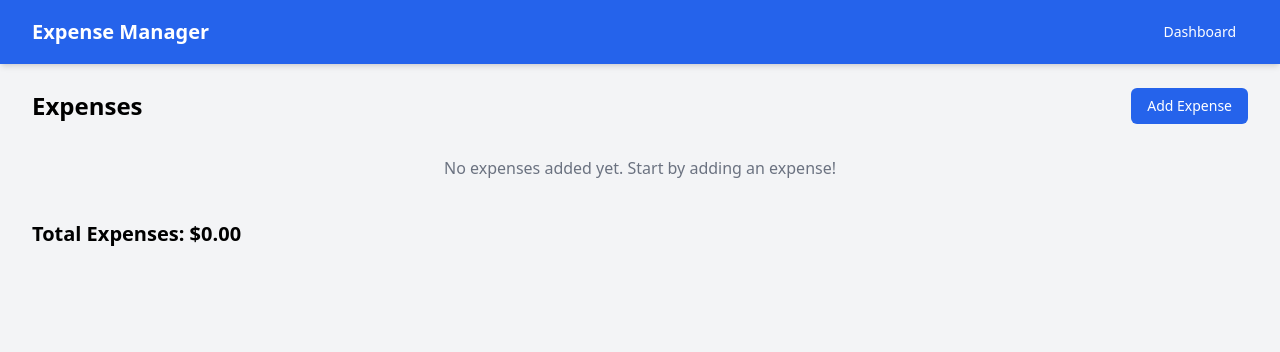
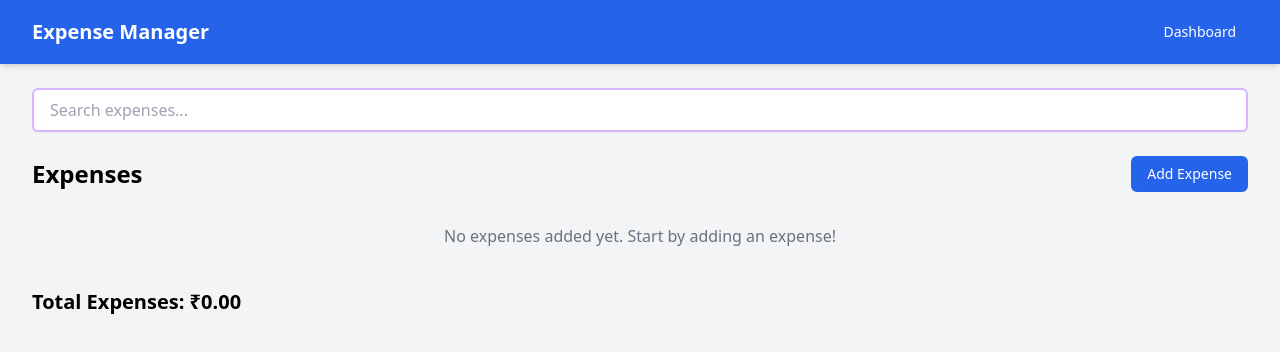
Before and after one commit to tapadar13/expense-management-app, a React (Vite) app: page / in a window 1280 px wide. Shown: the top 352 px of the page. Built offline with nearby package versions, Linux system fonts and the light colour scheme.

Commit message:
add search functionality to filter expenses by description

```diff
--- a/src/components/expenses/ExpenseItem.tsx
+++ b/src/components/expenses/ExpenseItem.tsx
@@ -22,7 +22,7 @@ const ExpenseItem: React.FC<ExpenseItemProps> = ({
         </p>
       </div>
       <div className="flex items-center space-x-2">
-        <span className="text-lg font-bold">${expense.amount.toFixed(2)}</span>
+        <span className="text-lg font-bold">₹{expense.amount.toFixed(2)}</span>
         <Button variant="secondary" onClick={() => onEdit(expense)}>
           Edit
         </Button>
--- a/src/components/expenses/ExpenseList.tsx
+++ b/src/components/expenses/ExpenseList.tsx
@@ -4,11 +4,19 @@ import ExpenseItem from "./ExpenseItem";
 import Button from "../ui/Button";
 import { useExpenses } from "../../context/ExpenseContext";
 import { Expense } from "../../types";
+import Input from "../ui/Input";
 
 const ExpenseList: React.FC = () => {
   const { expenses, deleteExpense } = useExpenses();
   const [editingExpense, setEditingExpense] = useState<Expense | null>(null);
   const [isAddingExpense, setIsAddingExpense] = useState(false);
+  const [searchTerm, setSearchTerm] = useState("");
+
+  const filteredExpenses = useMemo(() => {
+    return expenses.filter((expense) =>
+      expense.description.toLowerCase().includes(searchTerm.toLowerCase())
+    );
+  }, [expenses, searchTerm]);
 
   const totalExpenses = useMemo(() => {
     return expenses.reduce((total, expense) => total + expense.amount, 0);
@@ -30,6 +38,15 @@ const ExpenseList: React.FC = () => {
 
   return (
     <div>
+      <div className="mb-6">
+        <Input
+          type="text"
+          placeholder="Search expenses..."
+          value={searchTerm}
+          onChange={(e) => setSearchTerm(e.target.value)}
+          className="w-full px-4 py-2 rounded-full border-2 border-purple-300 focus:border-purple-500 focus:outline-none transition-colors"
+        />
+      </div>
       <div className="flex justify-between items-center mb-4">
         <h2 className="text-2xl font-bold">Expenses</h2>
         <Button onClick={() => setIsAddingExpense(true)}>Add Expense</Button>
@@ -44,9 +61,11 @@ const ExpenseList: React.FC = () => {
         />
       )}
 
-      {expenses.length === 0 ? (
+      {filteredExpenses.length === 0 ? (
         <p className="text-gray-500 text-center py-4">
-          No expenses added yet. Start by adding an expense!
+          {searchTerm
+            ? "No matching expenses found."
+            : "No expenses added yet. Start by adding an expense!"}
         </p>
       ) : (
         <div className="space-y-4">
@@ -61,7 +80,7 @@ const ExpenseList: React.FC = () => {
         </div>
       )}
       <div className="mt-6 text-xl font-bold">
-        Total Expenses: ${totalExpenses.toFixed(2)}
+        Total Expenses: ₹{totalExpenses.toFixed(2)}
       </div>
     </div>
   );
```
